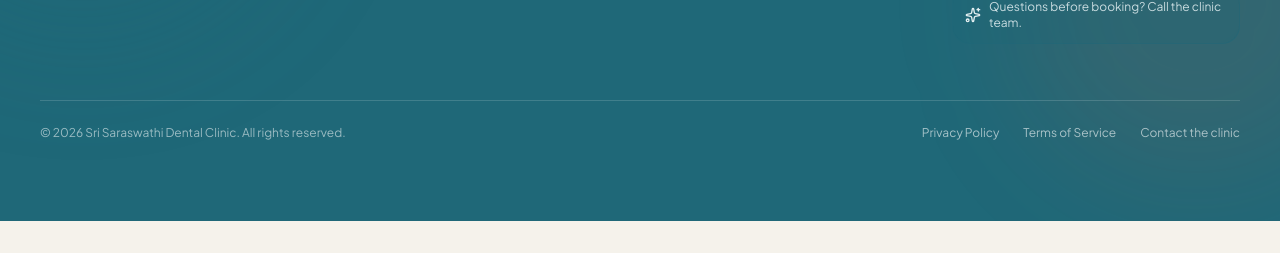
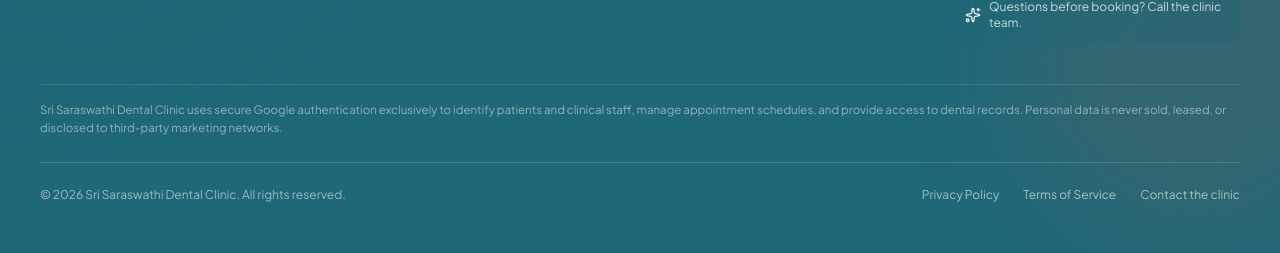
Before and after one commit to 777756art/Sri-Saraswathi-Dental-Clinic, a React (Vite) app: page / in a window 1280 px wide. Shown: the part 10086-10339 px from the top of the page. Before the commit the page ends 10307 px from the top, so only its background shows below. Built offline with nearby package versions, Linux system fonts and the light colour scheme; no server answers.

Commit message:
feat(footer): add user data transparency statement for Google OAuth compliance

```diff
--- a/src/components/layout/Footer.tsx
+++ b/src/components/layout/Footer.tsx
@@ -165,7 +165,13 @@ export function Footer() {
           </div>
         </div>
 
-        <div className="mt-14 flex flex-col items-center justify-between gap-4 border-t border-white/15 pt-6 md:flex-row">
+        <div className="mt-10 border-t border-white/10 pt-4">
+          <p className="text-[11.5px] leading-relaxed text-white/50">
+            Sri Saraswathi Dental Clinic uses secure Google authentication exclusively to identify patients and clinical staff, manage appointment schedules, and provide access to dental records. Personal data is never sold, leased, or disclosed to third-party marketing networks.
+          </p>
+        </div>
+
+        <div className="mt-6 flex flex-col items-center justify-between gap-4 border-t border-white/15 pt-6 md:flex-row">
           <p className="text-xs text-white/55">
             &copy; {new Date().getFullYear()} Sri Saraswathi Dental Clinic. All rights reserved.
           </p>
```
Also changed, not shown: 125 other files (tests, documents, lock files or other folders).
